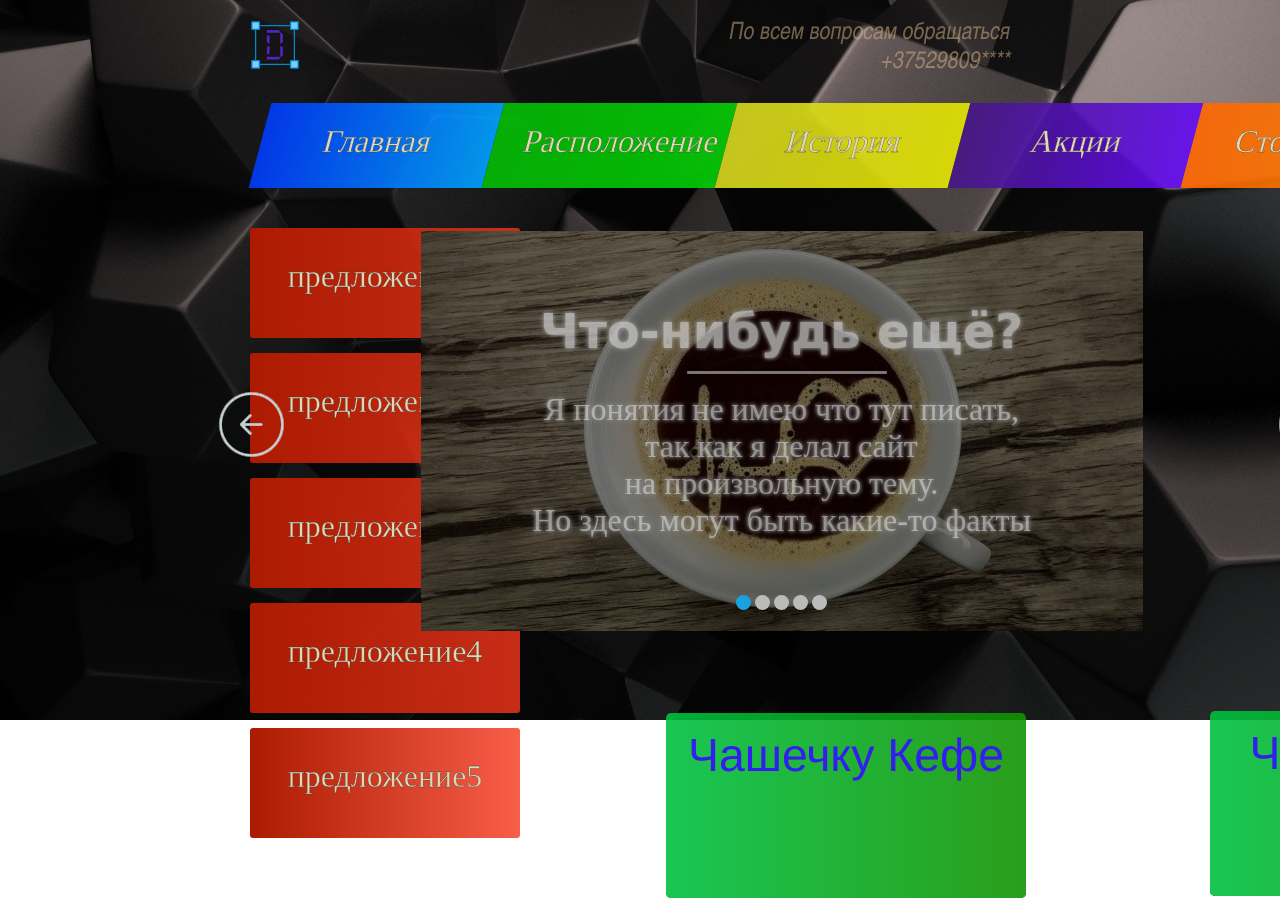
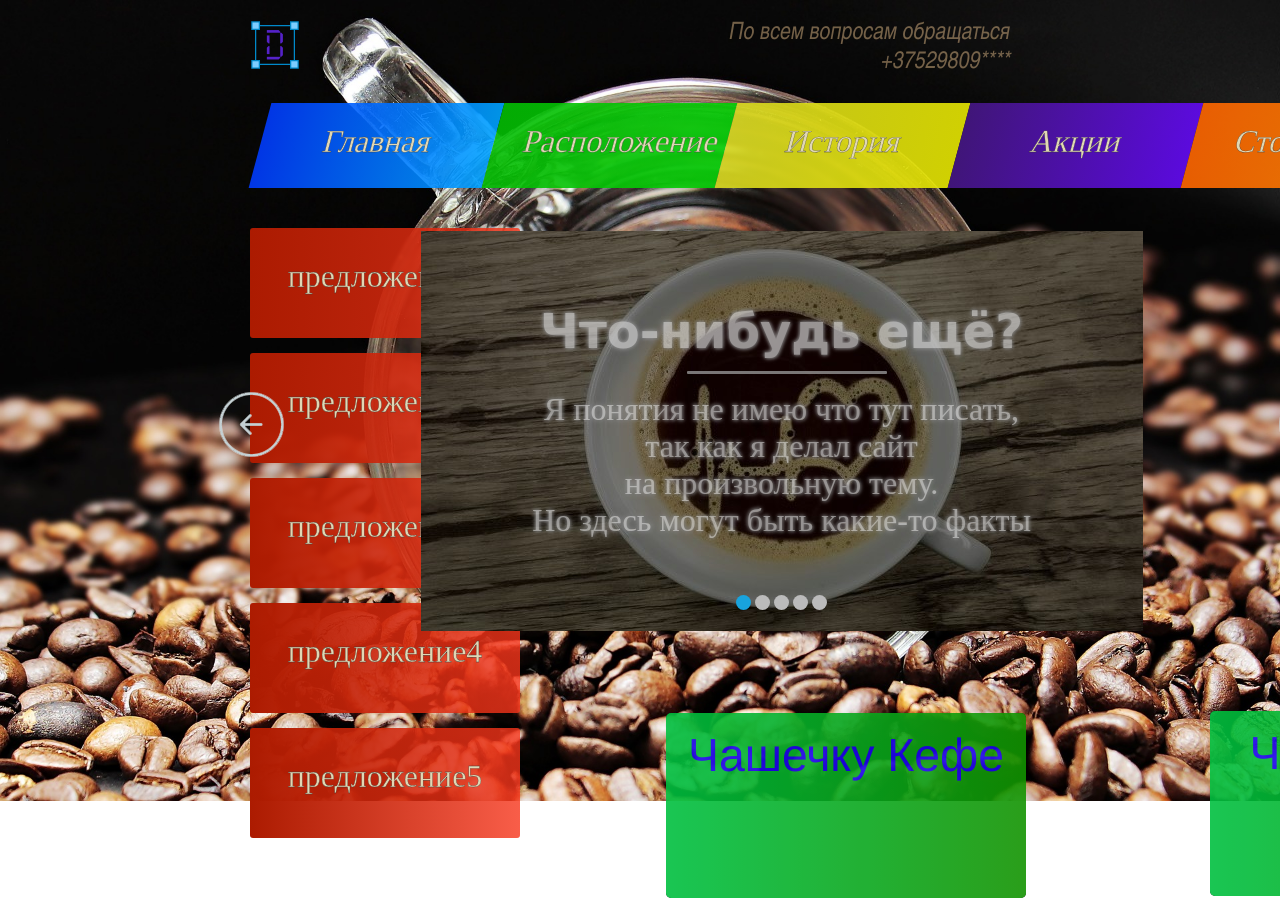
Before and after one commit to dima181818/dima181818.github.io, a plain HTML site: page index.html in a window 1280 px wide. Shown: the top 898 px of the page. Drawn offline with Linux system fonts and the light colour scheme.

Commit message:
смена фона

```diff
--- a/меню(верхнее).css
+++ b/меню(верхнее).css
@@ -3,7 +3,7 @@
     padding: 0px;
     }
     body{
-            background: url(coffee-beans-2258839_1920.jpg);;
+            background: url(coffee-beans.jpg);;
         background-size: cover;
         background-repeat: no-repeat;
     }
```
Also changed, not shown: coffee-beans.jpg (added).
